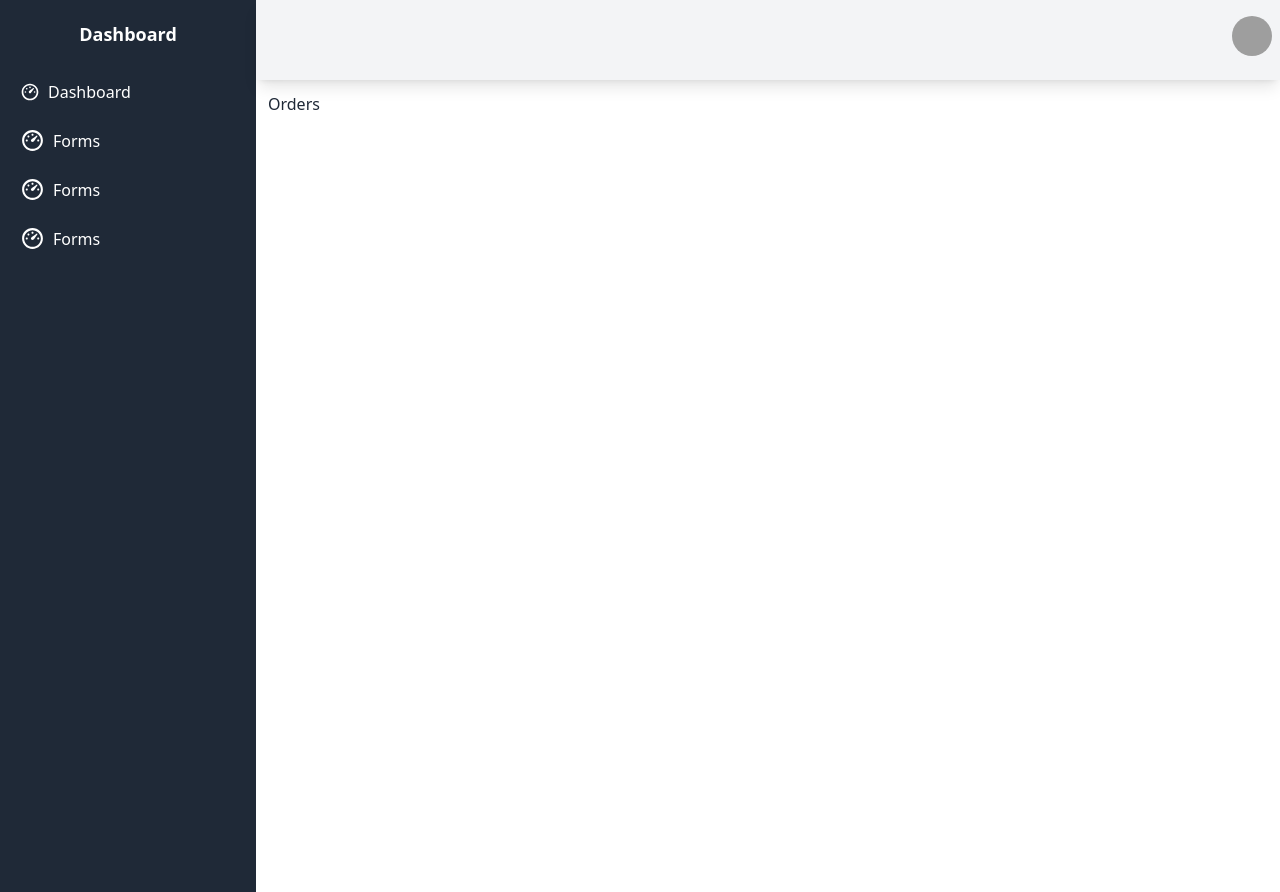
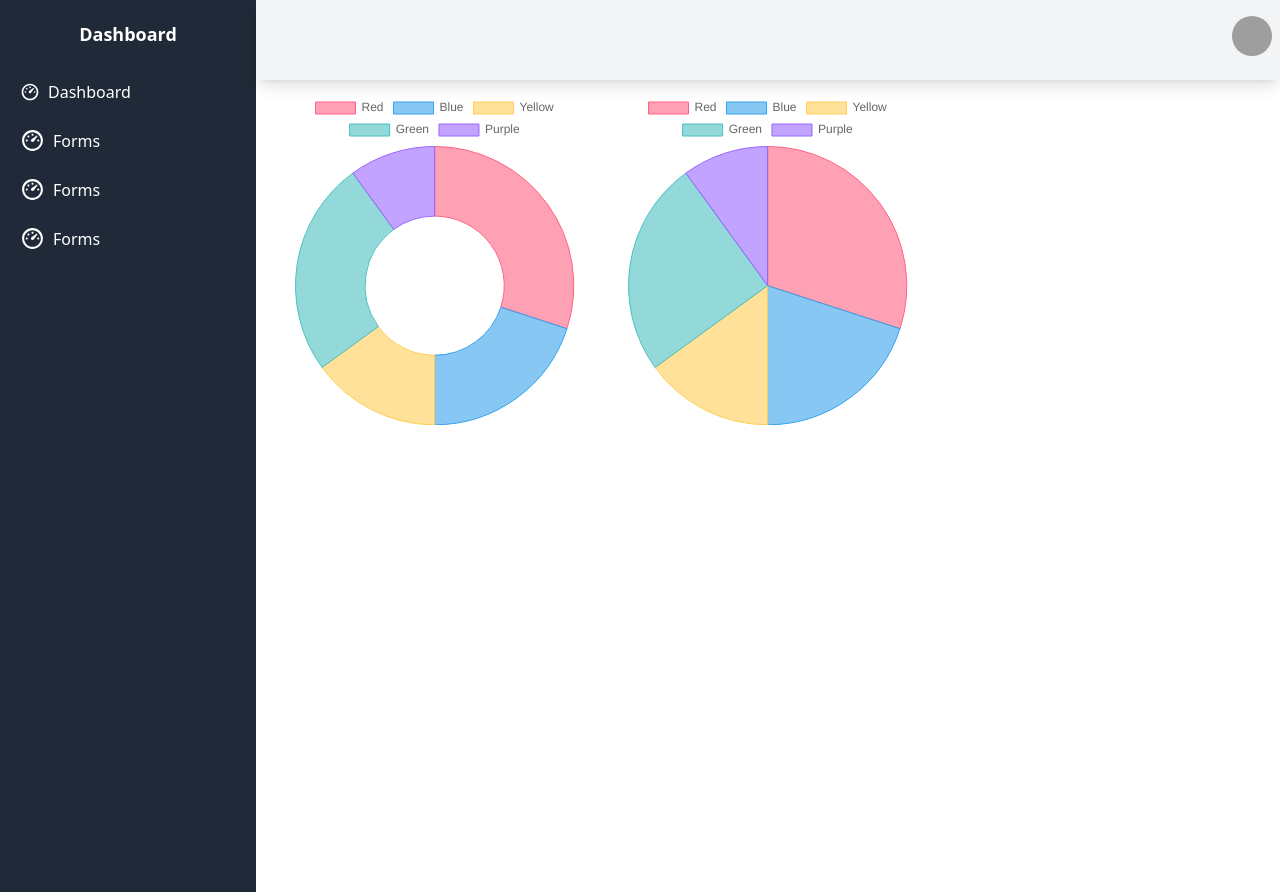
Before and after one commit to devmohamedesmail/Next-js-Dashboard, a Next.js app: page /pages/dashboard in a window 1280 px wide. Built offline with nearby package versions, Linux system fonts and the light colour scheme; grey boxes are pictures that could not be loaded.

Commit message:
Create Chart Page

```diff
--- a/app/pages/dashboard/page.jsx
+++ b/app/pages/dashboard/page.jsx
@@ -1,11 +1,61 @@
+'use client'
 import React from 'react'
+import { Doughnut } from 'react-chartjs-2';
+import { Bar } from 'react-chartjs-2';
+import { Pie } from 'react-chartjs-2';
+import { Line } from 'react-chartjs-2';
+
+import {
+  Chart as
+    ChartJS,
+
+  ArcElement,
+  Tooltip,
+  Legend
+} from 'chart.js';
+
+// Register required components
+ChartJS.register(ArcElement, Tooltip, Legend);
+
+
+
 
 export default function page() {
+
+  const data = {
+    labels: ['Red', 'Blue', 'Yellow', 'Green', 'Purple'],
+    datasets: [
+      {
+        label: 'Sales Distribution',
+        data: [30, 20, 15, 25, 10],
+        backgroundColor: [
+          'rgba(255, 99, 132, 0.6)',
+          'rgba(54, 162, 235, 0.6)',
+          'rgba(255, 206, 86, 0.6)',
+          'rgba(75, 192, 192, 0.6)',
+          'rgba(153, 102, 255, 0.6)',
+        ],
+        borderColor: [
+          'rgba(255, 99, 132, 1)',
+          'rgba(54, 162, 235, 1)',
+          'rgba(255, 206, 86, 1)',
+          'rgba(75, 192, 192, 1)',
+          'rgba(153, 102, 255, 1)',
+        ],
+        borderWidth: 1,
+      },
+    ],
+  };
   return (
-    <div className='grid grid-cols-1 md:grid-cols-4'>
+    <div className='grid grid-cols-1 md:grid-cols-3'>
       <div>
-        <span>Orders</span>
+        <Doughnut data={data} />
       </div>
+      <div>
+        <Pie data={data} />
+      </div>
+
+
     </div>
   )
 }
--- a/package.json
+++ b/package.json
@@ -11,6 +11,7 @@
   "dependencies": {
     "next": "15.1.6",
     "react": "^19.0.0",
+    "react-chartjs-2": "^5.3.0",
     "react-dom": "^19.0.0",
     "react-icons": "^5.4.0",
     "react-syntax-highlighter": "^15.6.1"
```
Also changed, not shown: 1 other file (tests, documents, lock files or other folders).
